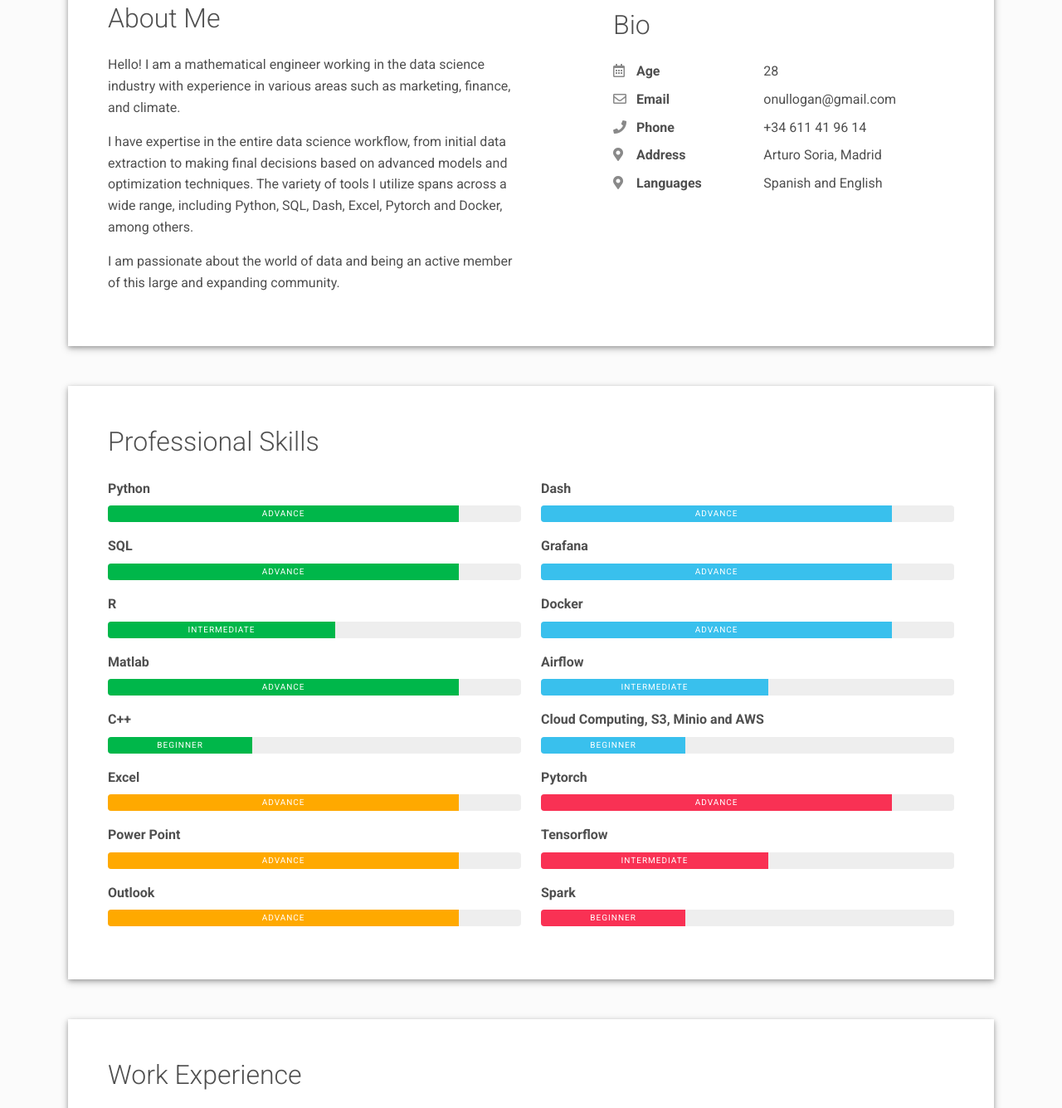
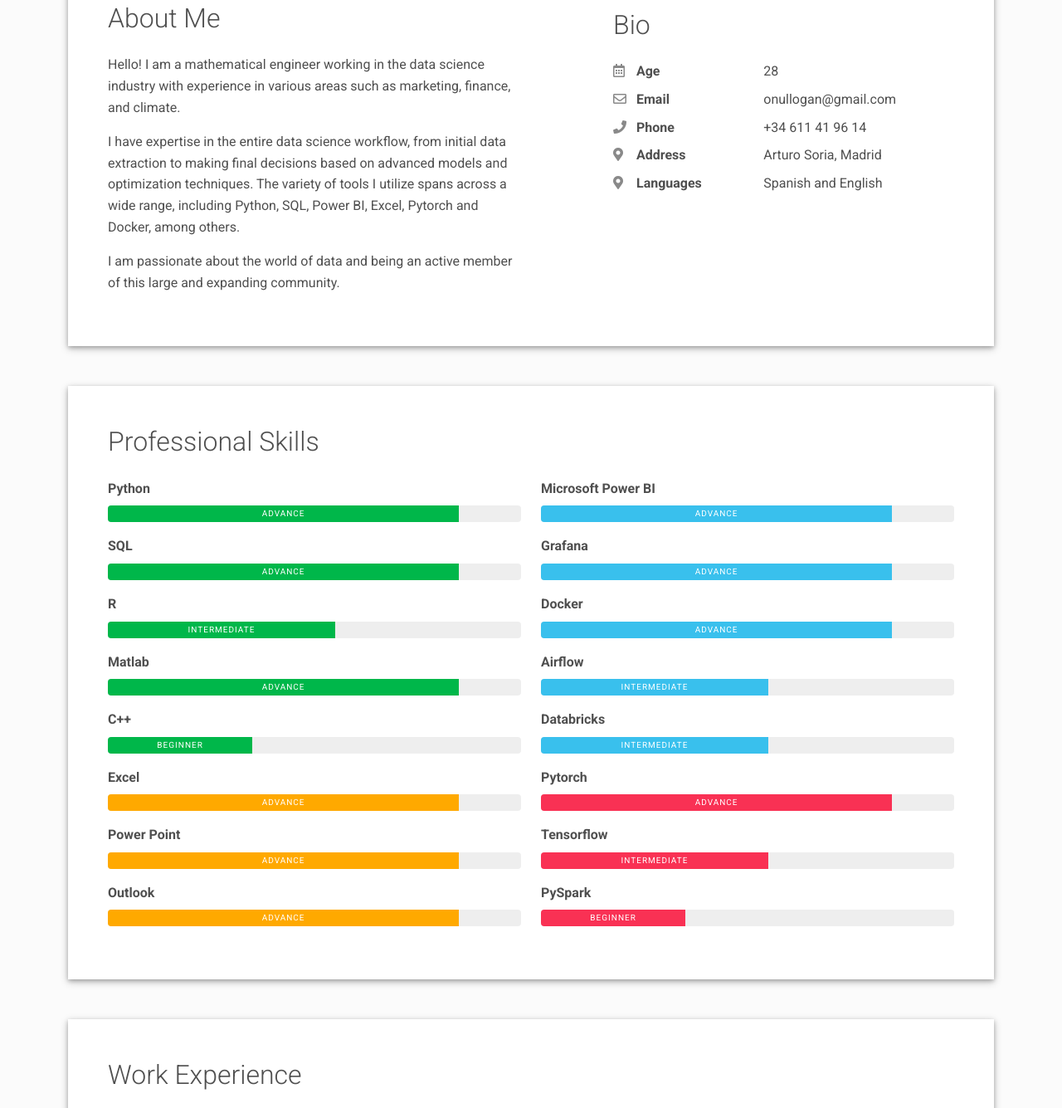
Before and after one commit to mrvgME/mrvgME.github.io, a plain HTML site: page index.html in a window 1280 px wide. Shown: the part 705-2040 px from the top of the page at 83% size. Drawn offline with Linux system fonts and the light colour scheme.

Commit message:
Update resume.

```diff
--- a/index.html
+++ b/index.html
@@ -92,7 +92,7 @@
           <p>
           I have expertise in the entire data science workflow, from initial data extraction to
           making final decisions based on advanced models and optimization techniques. The variety
-          of tools I utilize spans across a wide range, including Python, SQL, Dash, Excel, Pytorch
+          of tools I utilize spans across a wide range, including Python, SQL, Power BI, Excel, Pytorch
           and Docker, among others. </p>
           <p>
           I am passionate about the world of data and being an active member of this large and
@@ -173,7 +173,7 @@
 
 
         <div class="col-md-6">
-          <div class="mb-3"><span class="fw-bolder">Dash</span>
+          <div class="mb-3"><span class="fw-bolder">Microsoft Power BI</span>
             <div class="progress my-2 rounded" style="height: 20px">
               <div class="progress-bar bg-info" role="progressbar" data-aos="zoom-in-right" data-aos-delay="400" data-aos-anchor=".skills-section" style="width: 85%" aria-valuenow="85" aria-valuemin="0" aria-valuemax="100">Advance</div>
             </div>
@@ -193,9 +193,9 @@
               <div class="progress-bar bg-info" role="progressbar" data-aos="zoom-in-right" data-aos-delay="600" data-aos-anchor=".skills-section" style="width: 55%" aria-valuenow="55" aria-valuemin="0" aria-valuemax="100">Intermediate</div>
             </div>
           </div>
-          <div class="mb-3"><span class="fw-bolder">Cloud Computing, S3, Minio and AWS</span>
+          <div class="mb-3"><span class="fw-bolder">Databricks</span>
             <div class="progress my-2 rounded" style="height: 20px">
-              <div class="progress-bar bg-info" role="progressbar" data-aos="zoom-in-right" data-aos-delay="600" data-aos-anchor=".skills-section" style="width: 35%" aria-valuenow="35" aria-valuemin="0" aria-valuemax="100">Beginner</div>
+              <div class="progress-bar bg-info" role="progressbar" data-aos="zoom-in-right" data-aos-delay="600" data-aos-anchor=".skills-section" style="width: 55%" aria-valuenow="55" aria-valuemin="0" aria-valuemax="100">Intermediate</div>
             </div>
           </div>
         </div>
@@ -231,7 +231,7 @@
               <div class="progress-bar bg-danger" role="progressbar" data-aos="zoom-in-right" data-aos-delay="400" data-aos-anchor=".skills-section" style="width: 55%" aria-valuenow="55" aria-valuemin="0" aria-valuemax="100">Intermediate</div>
             </div>
           </div>
-          <div class="mb-3"><span class="fw-bolder">Spark</span>
+          <div class="mb-3"><span class="fw-bolder">PySpark</span>
             <div class="progress my-2 rounded" style="height: 20px">
               <div class="progress-bar bg-danger" role="progressbar" data-aos="zoom-in-right" data-aos-delay="500" data-aos-anchor=".skills-section" style="width: 35%" aria-valuenow="35" aria-valuemin="0" aria-valuemax="100">Beginner</div>
             </div>
@@ -284,8 +284,9 @@
             <li>Build interactive dashboards using <a href="https://grafana.com/">Grafana</a> and <a href="https://dash.plotly.com/">Dash</a> in <a href="https://www.python.org/">Python</a>.</li>
             <li>Make numerical and categorical predictions using <a href="https://scikit-learn.org/stable/">scikit-learn</a>, <a href="https://pytorch.org/">Pytorch</a>, <a href="https://www.tensorflow.org/">Tensorflow</a>, and pre-trained models in <a href="https://www.python.org/">Python</a>.</li>
             <li>Optimization based on model predictions and limited resources, enhancing decision-making utilizing <a href="https://www.python.org/">Python</a> and Mathematics.</li>
-            <li>Create reports using Microsoft Excel, PowerPoint, and LaTeX.</li>
+            <li>Create reports using Microsoft Power BI, Microsoft Excel, PowerPoint, and LaTeX.</li>
             <li>Build <a href="https://www.docker.com/">Docker</a> images and deploy them.</li>
+            <li>Migrate full data modelling cycle to Databricks.</li>
             </ul>
           </div>
         </div>
```
Also changed, not shown: 1 other file.
